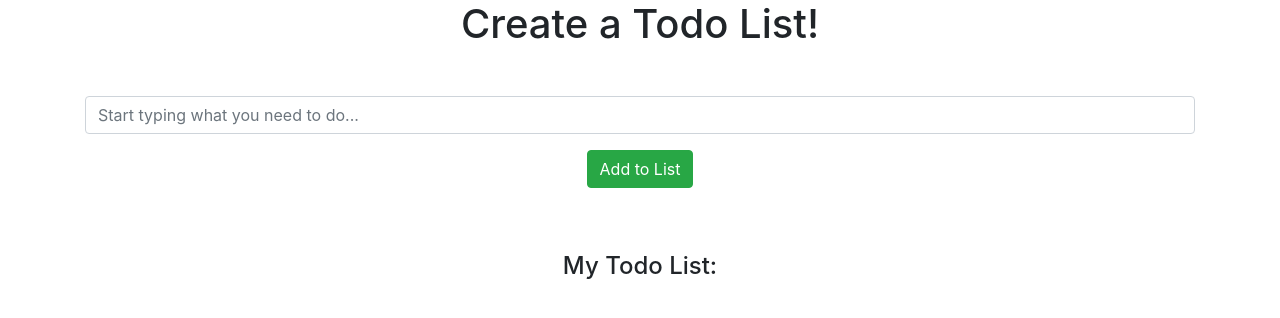
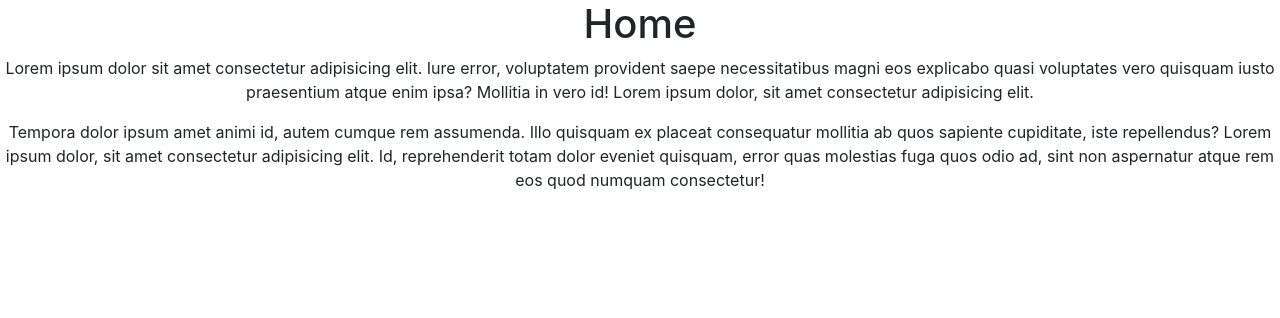
Before and after one commit to Demetrio09/Blog-Post, a React (Create React App) app: page / in a window 1280 px wide. Shown: the top 318 px of the page. Built offline with nearby package versions, Linux system fonts and the light colour scheme.

Commit message:
setting up react-router-dom

```diff
--- a/public/index.html
+++ b/public/index.html
@@ -10,20 +10,7 @@
       content="Web site created using create-react-app"
     />
     <link rel="apple-touch-icon" href="%PUBLIC_URL%/logo192.png" />
-    <!--
-      manifest.json provides metadata used when your web app is installed on a
-      user's mobile device or desktop. See https://developers.google.com/web/fundamentals/web-app-manifest/
-    -->
     <link rel="manifest" href="%PUBLIC_URL%/manifest.json" />
-    <!--
-      Notice the use of %PUBLIC_URL% in the tags above.
-      It will be replaced with the URL of the `public` folder during the build.
-      Only files inside the `public` folder can be referenced from the HTML.
-
-      Unlike "/favicon.ico" or "favicon.ico", "%PUBLIC_URL%/favicon.ico" will
-      work correctly both with client-side routing and a non-root public URL.
-      Learn how to configure a non-root public URL by running `npm run build`.
-    -->
     <link
       href="https://maxcdn.bootstrapcdn.com/font-awesome/4.7.0/css/font-awesome.min.css"
       rel="stylesheet"
@@ -32,20 +19,9 @@
       rel="stylesheet"
       href="https://cdnjs.cloudflare.com/ajax/libs/twitter-bootstrap/4.0.0/css/bootstrap.min.css"
     />
-    <title>React App</title>
+    <title>My Blog</title>
   </head>
   <body>
-    <noscript>You need to enable JavaScript to run this app.</noscript>
     <div id="root"></div>
-    <!--
-      This HTML file is a template.
-      If you open it directly in the browser, you will see an empty page.
-
-      You can add webfonts, meta tags, or analytics to this file.
-      The build step will place the bundled scripts into the <body> tag.
-
-      To begin the development, run `npm start` or `yarn start`.
-      To create a production bundle, use `npm run build` or `yarn build`.
-    -->
   </body>
 </html>
--- a/src/App.js
+++ b/src/App.js
@@ -1,20 +1,36 @@
 import React from "react";
-import Form from "./components/Form";
-import List from "./components/List";
+import { BrowserRouter as Router, Route, Switch } from "react-router-dom";
+import HomePage from "./pages/HomePage";
+import AboutPage from "./pages/AboutPage";
+import ArticlePage from "./pages/ArticlePage";
+import ArticlesList from "./pages/ArticlesList";
+import NoMatch from "./pages/NoMatch";
 import "./App.css";
-import { TodoProvider } from "./utils/GlobalState";
 
-function TodoList() {
+function App() {
   return (
-    <TodoProvider>
-      <div className='container text-center'>
-        <h1>Create a Todo List!</h1>
-        <Form />
-        <h4>My Todo List:</h4>
-        <List />
+    <Router>
+      <div className='App'>
+        <Switch>
+          <Route exact path='/'>
+            <HomePage />
+          </Route>
+          <Route path='/about'>
+            <AboutPage />
+          </Route>
+          <Route path='/article'>
+            <ArticlePage />
+          </Route>
+          <Route path='/articles-list'>
+            <ArticlesList />
+          </Route>
+          <Route path='*'>
+            <NoMatch />
+          </Route>
+        </Switch>
       </div>
-    </TodoProvider>
+    </Router>
   );
 }
 
-export default TodoList;
+export default App;
--- /dev/null
+++ b/src/pages/AboutPage.js
@@ -0,0 +1,25 @@
+import React from "react";
+
+const AboutPage = () => {
+  return (
+    <div>
+      <h1>About Me</h1>
+      <p>
+        Lorem ipsum dolor sit amet consectetur adipisicing elit. Iure error,
+        voluptatem provident saepe necessitatibus magni eos explicabo quasi
+        voluptates vero quisquam iusto praesentium atque enim ipsa? Mollitia in
+        vero id! Lorem ipsum dolor, sit amet consectetur adipisicing elit.
+      </p>
+      <p>
+        Tempora dolor ipsum amet animi id, autem cumque rem assumenda. Illo
+        quisquam ex placeat consequatur mollitia ab quos sapiente cupiditate,
+        iste repellendus? Lorem ipsum dolor, sit amet consectetur adipisicing
+        elit. Id, reprehenderit totam dolor eveniet quisquam, error quas
+        molestias fuga quos odio ad, sint non aspernatur atque rem eos quod
+        numquam consectetur!
+      </p>
+    </div>
+  );
+};
+
+export default AboutPage;
--- /dev/null
+++ b/src/pages/ArticlePage.js
@@ -0,0 +1,11 @@
+import React from "react";
+
+const ArticlePage = () => {
+  return (
+    <div>
+      <h1>This is an article</h1>
+    </div>
+  );
+};
+
+export default ArticlePage;
--- /dev/null
+++ b/src/pages/ArticlesList.js
@@ -0,0 +1,11 @@
+import React from "react";
+
+const ArticlesList = () => {
+  return (
+    <div>
+      <h1>Articles</h1>
+    </div>
+  );
+};
+
+export default ArticlesList;
--- /dev/null
+++ b/src/pages/HomePage.js
@@ -0,0 +1,25 @@
+import React from "react";
+
+const HomePage = () => {
+  return (
+    <div>
+      <h1>Home</h1>
+      <p>
+        Lorem ipsum dolor sit amet consectetur adipisicing elit. Iure error,
+        voluptatem provident saepe necessitatibus magni eos explicabo quasi
+        voluptates vero quisquam iusto praesentium atque enim ipsa? Mollitia in
+        vero id! Lorem ipsum dolor, sit amet consectetur adipisicing elit.
+      </p>
+      <p>
+        Tempora dolor ipsum amet animi id, autem cumque rem assumenda. Illo
+        quisquam ex placeat consequatur mollitia ab quos sapiente cupiditate,
+        iste repellendus? Lorem ipsum dolor, sit amet consectetur adipisicing
+        elit. Id, reprehenderit totam dolor eveniet quisquam, error quas
+        molestias fuga quos odio ad, sint non aspernatur atque rem eos quod
+        numquam consectetur!
+      </p>
+    </div>
+  );
+};
+
+export default HomePage;
--- /dev/null
+++ b/src/pages/NoMatch.js
@@ -0,0 +1,9 @@
+import React, { Fragment } from "react";
+
+const NoMatch = () => (
+  <Fragment>
+    <h1>Page not found. 404 :-(</h1>
+  </Fragment>
+);
+
+export default NoMatch;
```
